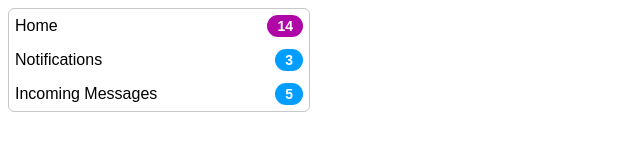
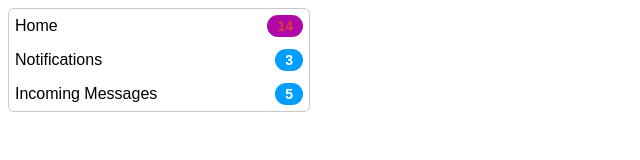
Before and after one commit to Anthonia-I/thonia-, a plain HTML site: page lesson12e.html in a window 1280 px wide. Shown: the full height of the page, 0-640 px from the left. Drawn offline with Linux system fonts and the light colour scheme.

Commit message:
Add files via upload

```diff
--- a/github.css
+++ b/github.css
@@ -1,6 +1,6 @@
 .notificationss {
     background-color: rgb(175, 8, 167);
-    color: white;
+    color: rgb(219, 58, 58);
     padding-top: 3px;
     padding-bottom: 3px;
     padding-left: 10px;
```
